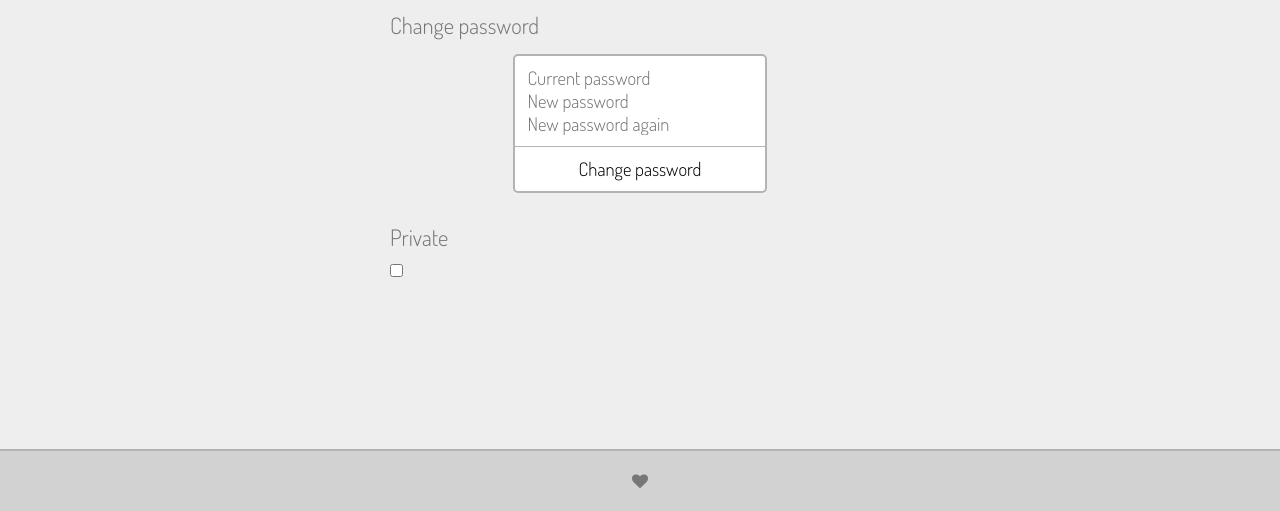
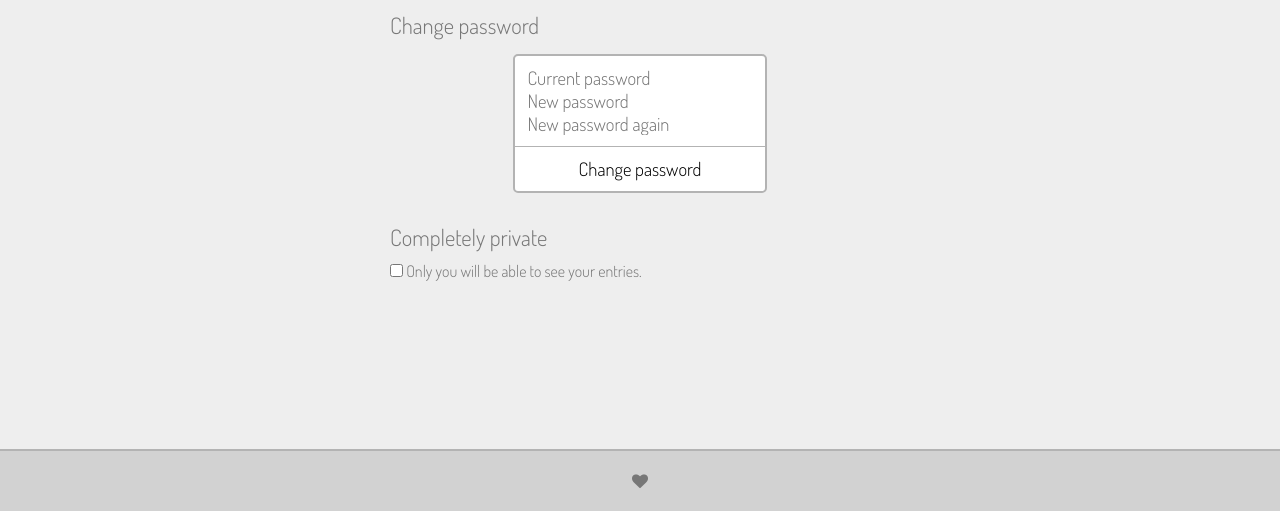
Before and after one commit to neynt/tsundiary, a Python web app: template templates/settings.html in a window 1280 px wide. Shown: the part 289-800 px from the top of the page. Run offline with Jinja, Linux system fonts and the light colour scheme; the template is opened without the code that fills it, so the values that code supplies are empty; some libraries are stand-ins or nearby versions.

Commit message:
clarify private

```diff
--- a/templates/settings.html
+++ b/templates/settings.html
@@ -34,9 +34,10 @@
   </div>
   </p>
 
-  <h2>Private</h2>
+  <h2>Completely private</h2>
   <p>
   <input id='option_private' type='checkbox' {% if private %} checked {% endif %} />
+  Only you will be able to see your entries.
   </p>
 
 </div>
```
